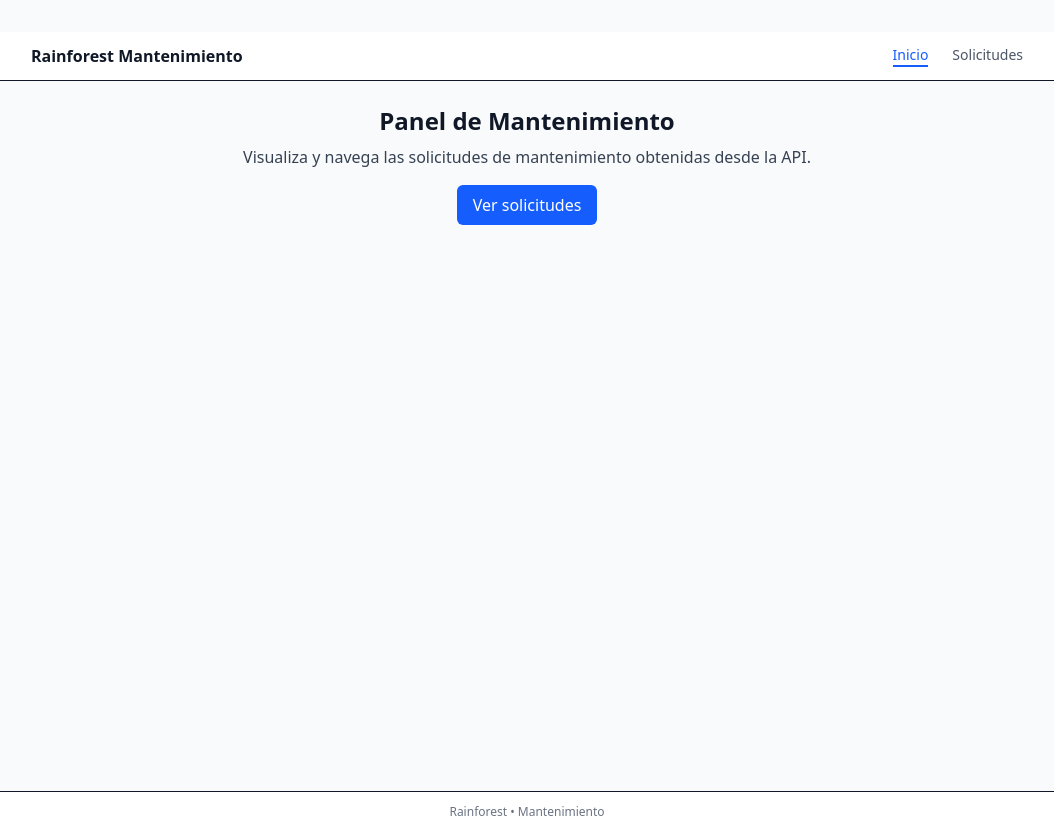
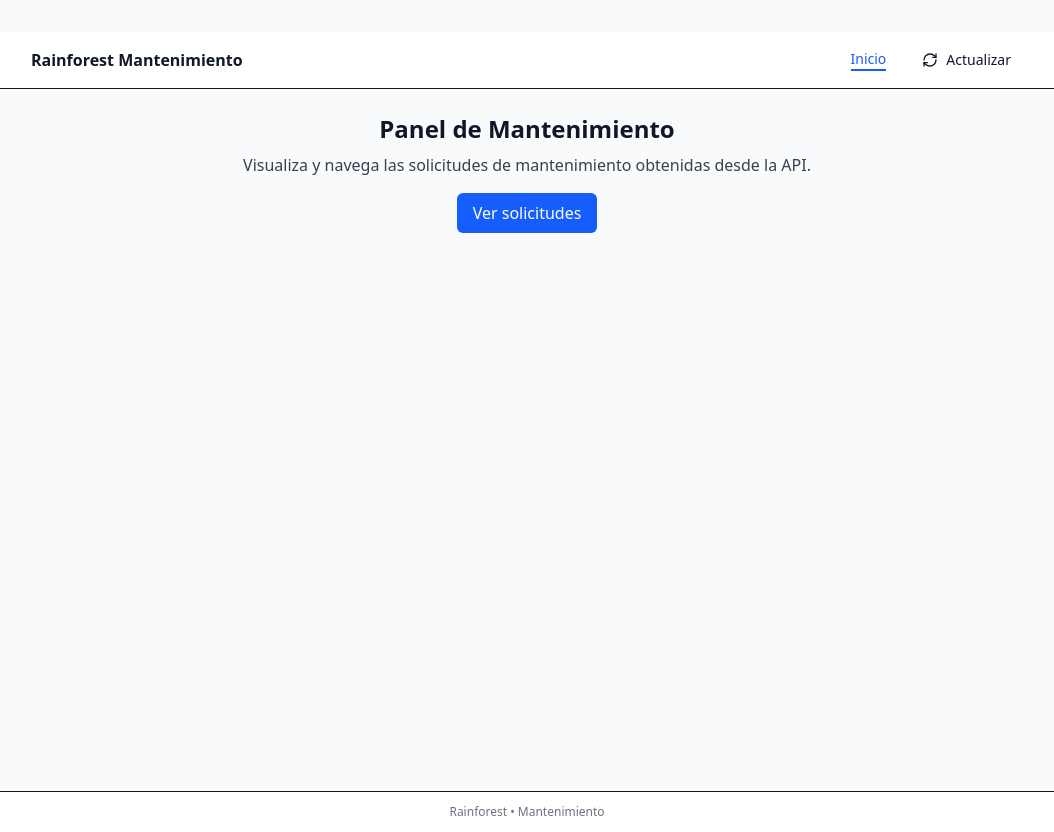
Before and after one commit to luispfcanales/rfemantenimiento, a React (Vite) app: page / in a window 1280 px wide. Shown: the whole page, without its empty margins (113-1167 px from the left). Built offline with nearby package versions, Linux system fonts and the light colour scheme.

Commit message:
feature: add button update

```diff
--- a/src/components/NavBar.tsx
+++ b/src/components/NavBar.tsx
@@ -1,6 +1,21 @@
-import { Link, NavLink } from 'react-router-dom'
+import { Link, NavLink, useNavigate, useLocation } from 'react-router-dom'
+import { RefreshCw } from 'lucide-react'
+import { Button } from './ui/button'
 
 export default function NavBar() {
+  const navigate = useNavigate()
+  const location = useLocation()
+
+  const handleRefresh = () => {
+    if (location.pathname !== '/requests') {
+      navigate('/requests')
+    }
+    // Small delay to ensure the component is mounted if we just navigated
+    setTimeout(() => {
+      window.dispatchEvent(new CustomEvent('refresh-requests'))
+    }, 10)
+  }
+
   return (
     <header className="bg-white border-b">
       <div className="mx-auto max-w-5xl px-4 py-3 flex items-center justify-between">
@@ -19,17 +34,15 @@ export default function NavBar() {
           >
             Inicio
           </NavLink>
-          <NavLink
-            to="/requests"
-            className={({ isActive }) =>
-              [
-                'inline-flex items-center border-b-2',
-                isActive ? 'border-blue-600 text-blue-600' : 'border-transparent text-gray-600 hover:text-gray-900',
-              ].join(' ')
-            }
+          <Button
+            variant="ghost"
+            size="sm"
+            onClick={handleRefresh}
+            className="gap-2 text-gray-600 hover:text-gray-900"
           >
-            Solicitudes
-          </NavLink>
+            <RefreshCw className="h-4 w-4" />
+            Actualizar
+          </Button>
         </nav>
       </div>
     </header>
--- a/src/pages/RequestsList.tsx
+++ b/src/pages/RequestsList.tsx
@@ -13,23 +13,29 @@ export default function RequestsList() {
   const [error, setError] = useState<string | null>(null)
   const [selected, setSelected] = useState<RequestItem | null>(null)
 
-  useEffect(() => {
-    let mounted = true
+  const loadData = () => {
+    setLoading(true)
     fetchRequests()
       .then((data) => {
-        if (mounted) {
-          setItems(data)
-          setError(null)
-        }
+        setItems(data)
+        setError(null)
       })
       .catch((e) => {
-        if (mounted) setError(e.message ?? 'Error al cargar datos')
+        setError(e.message ?? 'Error al cargar datos')
       })
       .finally(() => {
-        if (mounted) setLoading(false)
+        setLoading(false)
       })
+  }
+
+  useEffect(() => {
+    loadData()
+
+    const handleRefresh = () => loadData()
+    window.addEventListener('refresh-requests', handleRefresh)
+
     return () => {
-      mounted = false
+      window.removeEventListener('refresh-requests', handleRefresh)
     }
   }, [])
 
```
